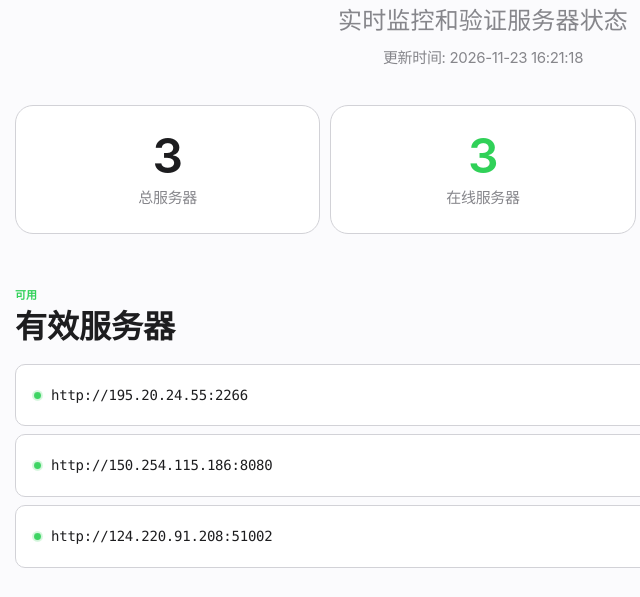
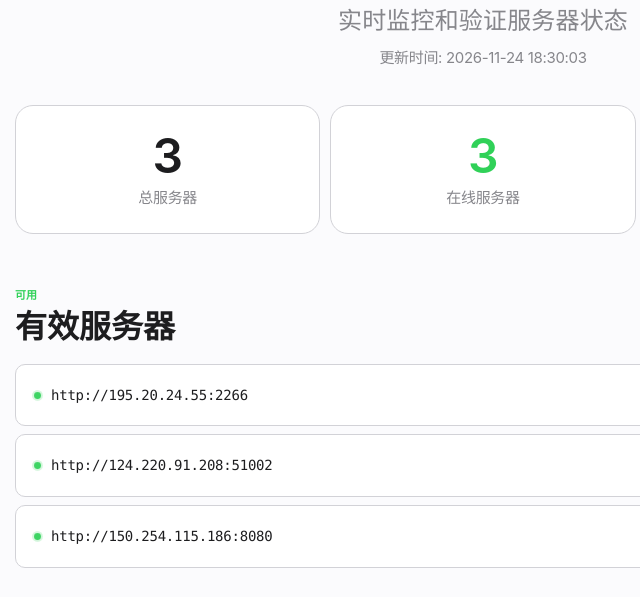
Before and after one commit to cuijianzhuang/jetbrains_servers_updater, a plain HTML site: page index.html in a window 1280 px wide. Shown: the part 146-743 px from the top of the page, 157-797 px from the left. Drawn offline with Linux system fonts and the light colour scheme; a web font is replaced by a local one.

Commit message:
Update servers list

```diff
--- a/index.html
+++ b/index.html
@@ -575,7 +575,7 @@
         <div class="header">
             <h1>JetBrains 激活服务器</h1>
             <div class="subtitle">实时监控和验证服务器状态</div>
-            <div class="update-time">更新时间: 2026-11-23 16:21:18</div>
+            <div class="update-time">更新时间: 2026-11-24 18:30:03</div>
         </div>
 
         <div class="stats-container">
@@ -604,13 +604,13 @@
                 </li>
 
                 <li class="server-item valid">
-                    <span class="server-url">http://150.254.115.186:8080</span>
-                    <button class="copy-btn" onclick="copyToClipboard(this, 'http://150.254.115.186:8080')">复制</button>
+                    <span class="server-url">http://124.220.91.208:51002</span>
+                    <button class="copy-btn" onclick="copyToClipboard(this, 'http://124.220.91.208:51002')">复制</button>
                 </li>
 
                 <li class="server-item valid">
-                    <span class="server-url">http://124.220.91.208:51002</span>
-                    <button class="copy-btn" onclick="copyToClipboard(this, 'http://124.220.91.208:51002')">复制</button>
+                    <span class="server-url">http://150.254.115.186:8080</span>
+                    <button class="copy-btn" onclick="copyToClipboard(this, 'http://150.254.115.186:8080')">复制</button>
                 </li>
             </ul>
         </div>
```
Also changed, not shown: jetbrains_servers.txt.
